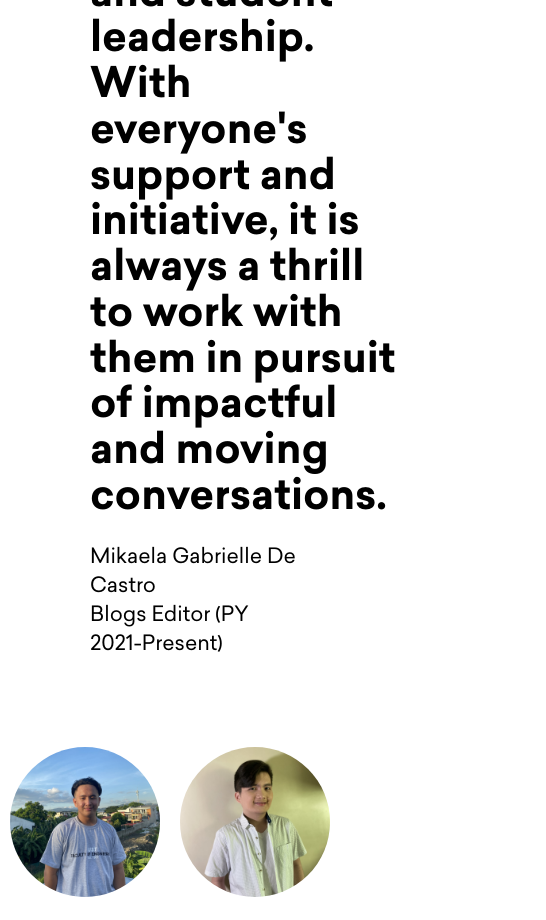
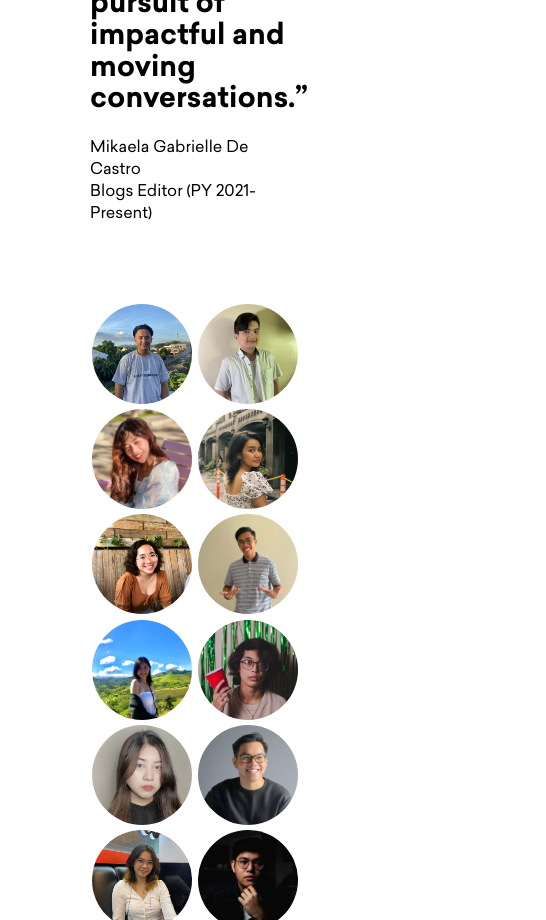
Before and after one commit to TomasinoWeb/tomasinoWebR101, a Next.js app: page /people in a window 390 px wide. Shown: the part 1080-2000 px from the top of the page, 546 px wide, since content can reach past the window. Built offline with nearby package versions, Linux system fonts and the light colour scheme.

Commit message:
The People Responsiveness

```diff
--- a/pages/people.js
+++ b/pages/people.js
@@ -8,12 +8,13 @@ const People = () => {
       <div className={styles["People"]}>
         <div className={styles["main-container"]}>
           <h1 className={styles["front-text"]}>
-            I was a wide-eyed freshman when I joined TomasinoWeb They helped me
-            develop my expertise and passion as I worked with diverse and
-            like-minded people who enthusiastically dabble in storytelling,
-            community development, civic engagement, and student leadership.
-            With everyone&#39;s support and initiative, it is always a thrill to
-            work with them in pursuit of impactful and moving conversations.
+            &#8220;I was a wide-eyed freshman when I joined <i>TomasinoWeb</i>.
+            They helped me develop my expertise and passion as I worked with
+            diverse and like-minded people who enthusiastically dabble in
+            storytelling, community development, civic engagement, and student
+            leadership. With everyone&#39;s support and initiative, it is always
+            a thrill to work with them in pursuit of impactful and moving
+            conversations.&#8221;
           </h1>
           <br />
           <p className={styles["name-pos"]}>Mikaela Gabrielle De Castro</p>
@@ -21,64 +22,78 @@ const People = () => {
             Blogs Editor &#40;PY 2021-Present&#41;
           </p>
         </div>
-
         <div className={styles["divider"]}></div>
-
         {/* <h3 className={styles["insert-banner"]}>
             INSERT SOMETHING HERE INSERT SOMETHING HERE
           </h3> */}
-
         <div className={styles["divider"]}></div>
-
+        <div className={styles["circle-section"]}>
           <div className={styles["image-section-1"]}>
-          <div className={styles["img-sect-row-1"]}>
-            <div className={styles["img-sect-column-up"]}>
             <img
               src="/static/Angelo.JPG"
               className={styles["circle-image"]}
+              alt="icon"
             />
-              <img src="/static/Drey.jpg" className={styles["circle-image"]} />
-              <img src="/static/Eri.jpg" className={styles["circle-image"]} />
+            <img
+              src="/static/Drey.jpg"
+              className={styles["circle-image"]}
+              alt="icon"
+            />
+            <img
+              src="/static/Eri.jpg"
+              className={styles["circle-image"]}
+              alt="icon"
+            />
             <img
               src="/static/Genise.JPG"
               className={styles["circle-image"]}
+              alt="icon"
             />
             <img
               src="/static/Jianne.jpg"
               className={styles["circle-image"]}
+              alt="icon"
             />
             <img
               src="/static/Johann.jpg"
               className={styles["circle-image"]}
+              alt="icon"
             />
-            </div>
-          </div>
-
-          <div className={styles["img-sect-row-2"]}>
-            <div className={styles["img-sect-column-down"]}>
             <img
               src="/static/Juliana.jpg"
               className={styles["circle-image"]}
+              alt="icon"
             />
             <img
               src="/static/Julius.jpg"
               className={styles["circle-image"]}
+              alt="icon"
             />
-              <img src="/static/Mika.jpg" className={styles["circle-image"]} />
-              <img src="/static/Paolo.jpg" className={styles["circle-image"]} />
+            <img
+              src="/static/Mika.jpg"
+              className={styles["circle-image"]}
+              alt="icon"
+            />
+            <img
+              src="/static/Paolo.jpg"
+              className={styles["circle-image"]}
+              alt="icon"
+            />
             <img
               src="/static/Sharmaine.jpg"
               className={styles["circle-image"]}
+              alt="icon"
             />
-              <img src="/static/Yuan.jpg" className={styles["circle-image"]} />
+            <img
+              src="/static/Yuan.jpg"
+              className={styles["circle-image"]}
+              alt="icon"
+            />
           </div>
         </div>
-        </div>
-
         <div className={styles["divider"]}></div>
         <div className={styles["divider"]}></div>
         <div className={styles["divider"]}></div>
-
         <div className={styles["count-section-1"]}>
           <p className={styles["count"]}>69 TomWebbers</p>
           <br />
@@ -104,11 +119,9 @@ const People = () => {
             />
           </div>
         </div>
-
         <div className={styles["divider"]}></div>
         <div className={styles["divider"]}></div>
         <div className={styles["divider"]}></div>
-
         <div className={styles["count-section-2"]}>
           <p className={styles["count"]}>15 years</p>
           <br />
@@ -124,18 +137,18 @@ const People = () => {
                 <img src="/static/Laqui.jpg" className={styles["test-image"]} />
               </div>
 
-              <div className={styles["divider"]}></div>
+              <br />
 
               <div className={styles["testimony-left"]}>
                 <p className={styles["testimony-text"]}>
-                  &#34;As a journalism student, TomasinoWeb helped me to become
-                  more aware of the happenings within and outside the
+                  As a journalism student, <i>TomasinoWeb</i> helped me to
+                  become more aware of the happenings within and outside the
                   University. It also allowed me to work alongside people in the
                   field &#40;campus press, local and international press&#41;.
                   But the thing I like the most is at this period of my life as
                   a student, I got front row seats in history. At one instance,
                   I witnessed how a glimmer of hope in this country rose and how
-                  it died quickly in one day.&#34;
+                  it died quickly in one day.
                 </p>
                 <br />
                 <p className={styles["name-pos"]}>Christian Patrick Laqui</p>
@@ -146,22 +159,25 @@ const People = () => {
             </div>
 
             <div className={styles["divider"]}></div>
+            <div className={styles["divider"]}></div>
 
             <div className={styles["testimony-container-right"]}>
               <div className={styles["test-image-section"]}>
                 <img src="/static/Bote.jpg" className={styles["test-image"]} />
               </div>
 
+              <br />
+
               <div className={styles["testimony-right"]}>
                 <p className={styles["testimony-text"]}>
-                  &#34;TW taught me the following: 1&#41; service without
-                  sacrifice is complacency, 2&#41; the smallest details are just
-                  as important as the big ones, and 3&#41; college life can be
+                  TW taught me the following: 1&#41; service without sacrifice
+                  is complacency, 2&#41; the smallest details are just as
+                  important as the big ones, and 3&#41; college life can be
                   productive and fun at the same time. If given the time and
                   opportunity, I would join the organization again in a
                   heartbeat.
-                  <br />
-                  Dogshow version: msaya xia…&#34;
+                  <div className={styles["divider"]}></div>
+                  <i>Dogshow version: msaya xia…</i>
                 </p>
 
                 <br />
@@ -177,8 +193,8 @@ const People = () => {
         <div className={styles["divider"]}></div>
         <div className={styles["divider"]}></div>
         <img src="/static/Banner 4.png" className={styles["gray-divide"]} />
-
-        <div className={styles["main-container"]}>
+        <div className={styles["divider"]}></div>
+        <div className={styles["divider"]}></div>
         <div className={styles["alumni-section"]}>
           <p className={styles["alumni-title"]}>THE CORE GROUP</p>
           <p className={styles["alumni-desc"]}>The heads of TomasinoWeb</p>
@@ -186,31 +202,18 @@ const People = () => {
           <div className={styles["divider"]}></div>
 
           <div className={styles["alumni-img-section"]}>
-              <img
-                src="/static/Zamora.png"
-                className={styles["alumni-image"]}
-              />
-              <img
-                src="/static/Visaya.png"
-                className={styles["alumni-image"]}
-              />
+            <img src="/static/Zamora.png" className={styles["alumni-image"]} />
+            <img src="/static/Visaya.png" className={styles["alumni-image"]} />
             <img src="/static/Isaac.png" className={styles["alumni-image"]} />
-              <img
-                src="/static/Garcia.png"
-                className={styles["alumni-image"]}
-              />
-              <img
-                src="/static/Tuazon.png"
-                className={styles["alumni-image"]}
-              />
+
+            <img src="/static/Garcia.png" className={styles["alumni-image"]} />
+            <img src="/static/Tuazon.png" className={styles["alumni-image"]} />
             <img src="/static/Baria.png" className={styles["alumni-image"]} />
           </div>
         </div>
-
         <div className={styles["divider"]}></div>
         <div className={styles["divider"]}></div>
-
-          <div className={styles["testimony-section-two"]}>
+        <div className={styles["count-section-three"]}>
           <p className={styles["count"]}>12 months</p>
           <br />
           <p className={styles["desc"]}>
@@ -221,22 +224,21 @@ const People = () => {
 
           <div className={styles["testimony-section"]}>
             <div className={styles["testimony-container-left"]}>
-                <div className="test-image-section">
-                  <img
-                    src="/static/Jacer.jpg"
-                    className={styles["test-image"]}
-                  />
+              <div className={styles["test-image-section"]}>
+                <img src="/static/Jacer.jpg" className={styles["test-image"]} />
               </div>
+
+              <br />
 
               <div className={styles["testimony-left"]}>
                 <p className={styles["testimony-text"]}>
-                    Like all freshies, I was a newbie, yet I felt welcomed and
-                    at home right away. I always wonder why the people in this
+                  Like all freshies, I was a newbie, yet I felt welcomed and at
+                  home right away. I always wonder why the people in this
                   organization are so passionate, and I later knew the answer:
                   Hindi natutulog ang balita. I found this to be so brave and
                   admirable. My way of connecting and giving back to the
                   organization as part of HR is to care about the mental
-                    well-being and growth of each member in TomasinoWeb.
+                  well-being and growth of each member in <i>TomasinoWeb</i>.
                 </p>
                 <br />
                 <p className={styles["name-pos"]}>Aeliah Jolie Jacer</p>
@@ -246,7 +248,8 @@ const People = () => {
               </div>
             </div>
 
-              <br />
+            <div className={styles["divider"]}></div>
+            <div className={styles["divider"]}></div>
 
             <div className={styles["testimony-container-right"]}>
               <div className={styles["test-image-section"]}>
@@ -255,11 +258,14 @@ const People = () => {
                   className={styles["test-image"]}
                 />
               </div>
+
+              <br />
+
               <div className={styles["testimony-right"]}>
                 <p className={styles["testimony-text"]}>
                   Work doesn&#39;t feel like work when you are working with
-                    TomasinoWeb. It&#39;s more than just an organization and I
-                    am forever grateful to be a part of it.
+                  <i>TomasinoWeb</i>. It&#39;s more than just an organization
+                  and I am forever grateful to be a part of it.
                 </p>
                 <br />
                 <p className={styles["name-pos-right"]}>
@@ -272,10 +278,8 @@ const People = () => {
             </div>
           </div>
         </div>
-
         <div className={styles["divider"]}></div>
         <div className={styles["divider"]}></div>
-        </div>
         <center className={styles["bottom-section"]}>
           <div className={styles["bottom-cont"]}>
             <img
--- a/styles/People.module.css
+++ b/styles/People.module.css
@@ -10,30 +10,31 @@
 }
 
 .front-text {
-  display: flex;
   font-size: 2.6em;
   line-height: 1.1em;
-  font-weight: 900;
+  font-weight: bolder;
 }
 
-.insert-banner {
-  background-color: lightgray;
-  text-align: center;
-  font-size: 1.8em;
-  font-weight: 600;
+.front-text i {
+  font-weight: bolder;
 }
 
 .image-section-1 {
   display: flex;
   flex-wrap: wrap;
   justify-content: center;
+  align-items: center;
+  gap: 5px;
+  width: 70%;
+  margin: 0 auto;
 }
 
 .circle-image {
   border-radius: 50%;
-  height: 150px;
-  width: 150px;
-  margin: 10px;
+  height: 420px;
+  width: 310px;
+  /* margin: 10px; */
+  object-fit: cover;
 }
 
 .count {
@@ -73,26 +74,32 @@
 
 .testimony-container-left {
   display: flex;
-  padding-left: 50px;
+  padding-left: 80px;
 }
 
 .testimony-left {
   width: 80%;
-  padding-left: 20px;
+  padding-left: 25px;
 }
+
 .testimony-text {
-  font-size: 2.2em;
+  font-size: 2em;
   font-weight: 500;
   line-height: 1.2em;
+}
+
+.testimony-text i{
+  font-weight: 500;
 }
 
 .testimony-container-right {
   display: flex;
   flex-direction: row-reverse;
+  padding-right: 80px;
 }
 
 .testimony-right {
-  padding-right: 20px;
+  padding-right: 25px;
   width: 75%;
   text-align: right;
 }
@@ -118,160 +125,34 @@
   justify-content: center;
 }
 
-.short-text {
-  width: 40%;
-  padding-left: 50px;
-}
-
-.short-h1 {
-  font-size: 2.4em;
-  line-height: 1.1em;
-}
-
-.short-h2 {
-  font-size: 2em;
-  padding-left: 50px;
-  font-weight: 500;
-  line-height: 1em;
-}
-
-.short-h3 {
-  font-size: 1.3em;
-  font-style: italic;
-  padding-left: 50px;
-  line-height: 1em;
-  /*    width: 80%;*/
-}
-
-.short-img-div {
-  position: relative;
-}
-
-.short-img {
-  width: 600px;
-  height: 400px;
-  border-radius: 25px;
-}
-
-.orange-tag {
-  background-color: orange;
-  position: absolute;
-  display: flex;
-  flex-direction: row;
-  left: 250px;
-  top: 350px;
-  padding: 10px 180px 10px 30px;
-}
-
-.hashtag {
-  font-size: 2.8em;
-  padding-right: 15px;
-}
-
-.tag-text {
-  font-size: 1.2em;
-  line-height: 100%;
-  align-self: center;
-}
-
-@media (max-width: 1300px) {
-  .short-text {
-    width: 100%;
-  }
-
-  .short-h3 {
-    padding-bottom: 30px;
-  }
-}
-
-@media (max-width: 700px) {
-  .short-img {
-    width: 500px;
-    height: 300px;
-  }
-
-  .orange-tag {
-    left: 150px;
-    top: 250px;
-    padding: 10px 180px 10px 30px;
-  }
-}
-
-@media (max-width: 500px) {
-  .short-img {
-    width: 480px;
-    height: 280px;
-  }
-}
-
 .alumni-title {
   text-align: center;
-  font-size: 2.8em;
+  font-size: 3.3em;
 }
 
 .alumni-desc {
   text-align: center;
-  font-size: 2em;
+  font-size: 2.4em;
   font-weight: 500;
 }
 
 .alumni-img-section {
-  justify-content: center;
+  /* justify-content: center;
   display: grid;
   grid-template-columns: auto auto auto;
-  gap: 15px;
+  gap: 15px; */
+  display: flex;
+  flex-wrap: wrap;
+  justify-content: center;
+  align-items: center;
 }
 
 .alumni-image {
   border-radius: 8%;
-  height: 420px;
-  width: 310px;
+  height: 470px;
+  width: 360px;
   margin: 5px;
   object-fit: cover;
-}
-
-@media (max-width: 1000px) {
-  .alumni-image {
-    height: 350px;
-    width: 240px;
-  }
-}
-
-@media (max-width: 800px) {
-  .alumni-image {
-    height: 320px;
-    width: 220px;
-  }
-}
-
-@media (max-width: 700px) {
-  .alumni-image {
-    height: 300px;
-    width: 200px;
-  }
-}
-
-@media (max-width: 640px) {
-  .alumni-image {
-    height: 270px;
-    width: 170px;
-  }
-}
-
-@media (max-width: 550px) {
-  .alumni-image {
-    height: 250px;
-    width: 150px;
-  }
-}
-
-.tst-two-first {
-  font-size: 3.3em;
-}
-
-.tst-two-second {
-  font-size: 2em;
-  font-weight: 500;
 }
 
 .twphoto {
@@ -323,12 +204,177 @@
   color: black;
 }
 
-@media (max-width: 600px) {
+@media only screen and (max-width: 1567px) {
+  .circle-image {
+    height: 130px;
+    width: 130px;
+    margin: 5px;
+  }
+}
+
+@media only screen and (max-width: 1000px) {
+  .front-text {
+    font-size: 2em;
+  }
+
+  .circle-image {
+    height: 110px;
+    width: 110px;
+    margin: 5px;
+  }
+
+  .count,
+  .alumni-title {
+    font-size: 2.8em;
+  }
+
+  .desc,
+  .alumni-desc {
+    font-size: 2em;
+  }
+
+  .portrait-image {
+    border-radius: 8%;
+    height: 390px;
+    width: 280px;
+    object-fit: cover;
+  }
+
+  .testimony-container-left {
+    padding-left: 30px;
+    flex-direction: column;
+  }
+
+  .test-image-section {
+    padding-left: 60px;
+  }
+
+  .testimony-container-right {
+    flex-direction: column;
+    padding-left: 30px;
+    padding-right: 0;
+  }
+
+  .testimony-left {
+    width: 90%;
+    padding-right: 0;
+    padding-left: 60px;
+  }
+
+  .testimony-right {
+    text-align: left;
+    width: 90%;
+    padding-right: 0;
+    padding-left: 60px;
+  }
+
+  .testimony-text {
+    font-size: 1.6em;
+  }
+
+  .name-pos {
+    font-size: 1.1em;
+  }
+
+  .name-pos-right {
+    text-align: left;
+    font-size: 1.1em;
+  }
+
   .bottom-title {
+    font-size: 2em;
+    padding-left: 80px;
+    padding-right: 80px;
+    margin-bottom: 10px;
+  }
+
+  .People button {
+    padding: 6px 20px;
+    margin-bottom: 20px;
+    cursor: pointer;
+    font-size: 0.8em;
+  }
+}
+
+@media only screen and (max-width: 968px) {
+  .portrait-image {
+    border-radius: 8%;
+    height: 360px;
+    width: 250px;
+    object-fit: cover;
+  }
+}
+
+@media only screen and (max-width: 768px) {
+  .circle-image {
+    height: 100px;
+    width: 100px;
+    margin: 1px;
+  }
+
+  .portrait-image {
+    border-radius: 8%;
+    height: 330px;
+    width: 220px;
+    object-fit: cover;
+  }
+
+  .alumni-img-section {
+    /* padding-left: 18%;
+    padding-right: 18%; */
+    width: 45%;
+    justify-content: space-between;
+    overflow-x: scroll;
+    flex-wrap: nowrap;
+    margin: auto;
+  }
+
+  .front-text {
+    font-size: 1.8em;
+  }
+
+  .count,
+  .alumni-title {
     font-size: 2.5em;
   }
 
-  .People button {
-    font-size: 0.8em;
+  .desc,
+  .alumni-desc {
+    font-size: 1.7em;
+  }
+
+  .testimony-text {
+    font-size: 1.4em;
+  }
+
+  .name-pos {
+    font-size: 1em;
+  }
+
+  .name-pos-right {
+    font-size: 1em;
   }
 }
+
+@media only screen and (max-width: 500px) {
+  .circle-image {
+    height: 100px;
+    width: 100px;
+    margin: 0.1px;
+  }
+
+  .portrait-image {
+    border-radius: 8%;
+    height: 310px;
+    width: 200px;
+    object-fit: cover;
+  }
+
+  .alumni-img-section {
+    width: 70%;
+    justify-content: space-between;
+    overflow-x: scroll;
+    flex-wrap: nowrap;
+    margin: auto;
+  }
+}
```
Lines whose indentation alone changed are shown as unchanged.
